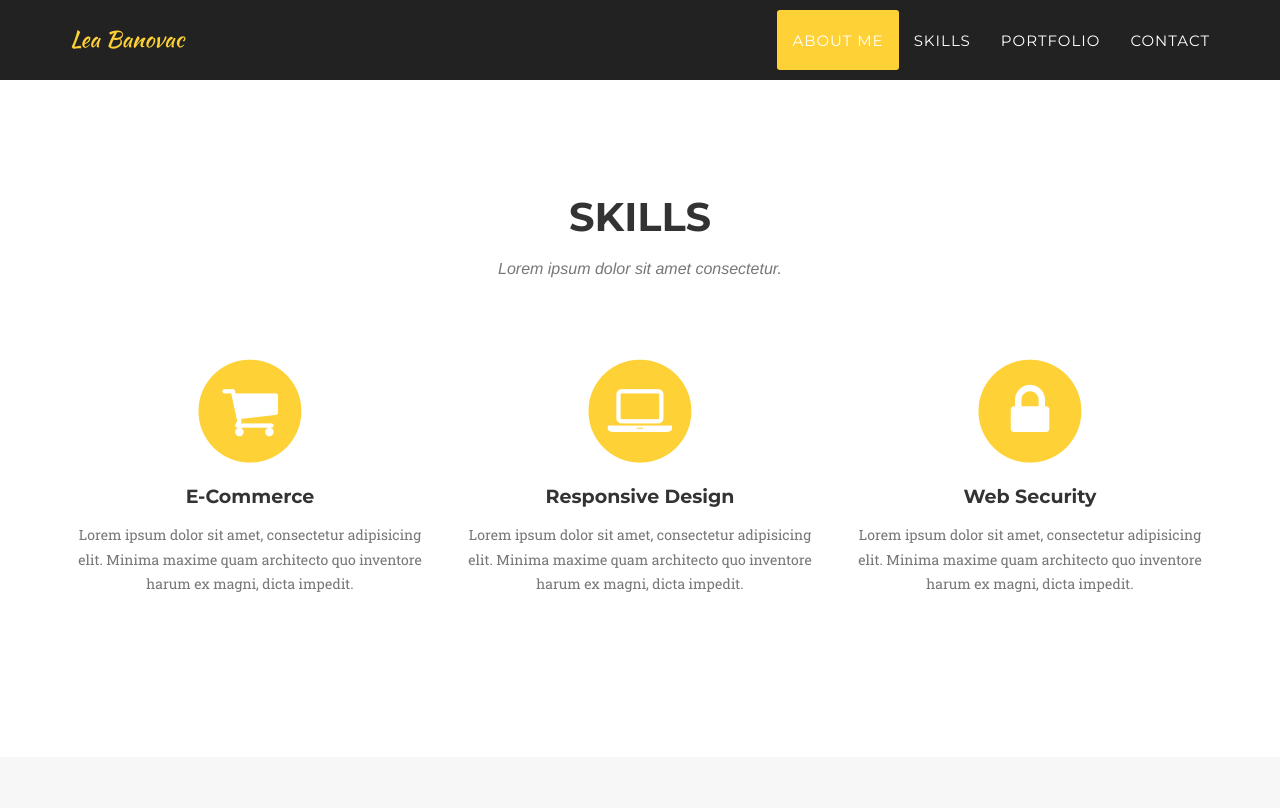
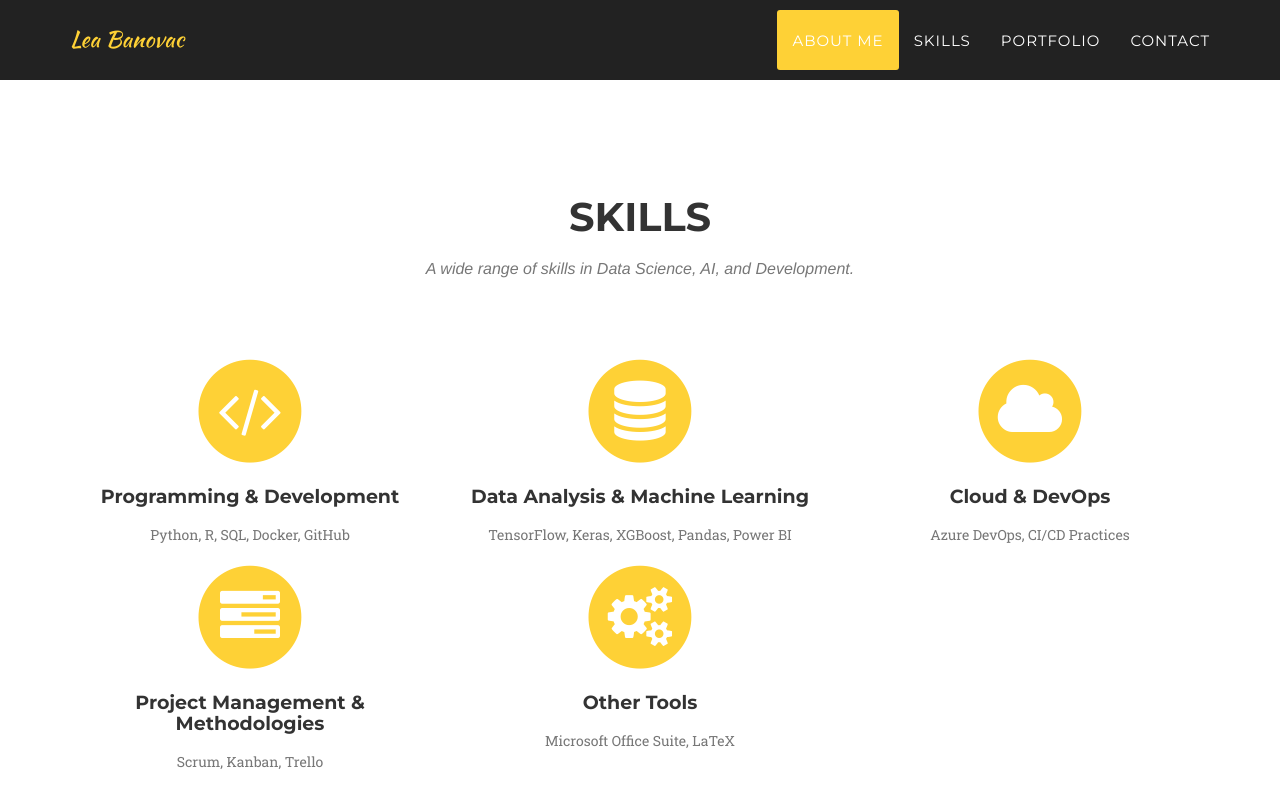
Before and after one commit to leabanovac224055/leabanovac224055.github.io, a Jekyll site: the page built from index.html, in a window 1280 px wide and 900 px high, scrolled down 1877 px. Shown: the top 808 px of the window. Built offline with Jekyll 4.4.1, drawn with Linux system fonts in a browser that asks for light colours; some web fonts are replaced.

Commit message:
Update skills.html

```diff
--- a/_includes/skills.html
+++ b/_includes/skills.html
@@ -4,33 +4,60 @@
         <div class="row">
             <div class="col-lg-12 text-center">
                 <h2 class="section-heading">Skills</h2>
-                    <h3 class="section-subheading text-muted">Lorem ipsum dolor sit amet consectetur.</h3>
+                <h3 class="section-subheading text-muted">A wide range of skills in Data Science, AI, and Development.</h3>
             </div>
         </div>
         <div class="row text-center">
+            <!-- Programming & Development -->
             <div class="col-md-4">
                 <span class="fa-stack fa-4x">
                     <i class="fa fa-circle fa-stack-2x text-primary"></i>
-                        <i class="fa fa-shopping-cart fa-stack-1x fa-inverse"></i>
+                    <i class="fa fa-code fa-stack-1x fa-inverse"></i>
                 </span>
-                    <h4 class="skills-heading">E-Commerce</h4>
-                    <p class="text-muted">Lorem ipsum dolor sit amet, consectetur adipisicing elit. Minima maxime quam architecto quo inventore harum ex magni, dicta impedit.</p>
+                <h4 class="skills-heading">Programming & Development</h4>
+                <p class="text-muted">Python, R, SQL, Docker, GitHub</p>
             </div>
+
+            <!-- Data Analysis & Machine Learning -->
             <div class="col-md-4">
                 <span class="fa-stack fa-4x">
                     <i class="fa fa-circle fa-stack-2x text-primary"></i>
-                        <i class="fa fa-laptop fa-stack-1x fa-inverse"></i>
+                    <i class="fa fa-database fa-stack-1x fa-inverse"></i>
                 </span>
-                    <h4 class="skills-heading">Responsive Design</h4>
-                    <p class="text-muted">Lorem ipsum dolor sit amet, consectetur adipisicing elit. Minima maxime quam architecto quo inventore harum ex magni, dicta impedit.</p>
+                <h4 class="skills-heading">Data Analysis & Machine Learning</h4>
+                <p class="text-muted">TensorFlow, Keras, XGBoost, Pandas, Power BI</p>
             </div>
+
+            <!-- Cloud & DevOps -->
             <div class="col-md-4">
                 <span class="fa-stack fa-4x">
                     <i class="fa fa-circle fa-stack-2x text-primary"></i>
-                        <i class="fa fa-lock fa-stack-1x fa-inverse"></i>
+                    <i class="fa fa-cloud fa-stack-1x fa-inverse"></i>
                 </span>
-                    <h4 class="skills-heading">Web Security</h4>
-                    <p class="text-muted">Lorem ipsum dolor sit amet, consectetur adipisicing elit. Minima maxime quam architecto quo inventore harum ex magni, dicta impedit.</p>
+                <h4 class="skills-heading">Cloud & DevOps</h4>
+                <p class="text-muted">Azure DevOps, CI/CD Practices</p>
+            </div>
+        </div>
+
+        <div class="row text-center">
+            <!-- Project Management & Methodologies -->
+            <div class="col-md-4">
+                <span class="fa-stack fa-4x">
+                    <i class="fa fa-circle fa-stack-2x text-primary"></i>
+                    <i class="fa fa-tasks fa-stack-1x fa-inverse"></i>
+                </span>
+                <h4 class="skills-heading">Project Management & Methodologies</h4>
+                <p class="text-muted">Scrum, Kanban, Trello</p>
+            </div>
+
+            <!-- Other Tools -->
+            <div class="col-md-4">
+                <span class="fa-stack fa-4x">
+                    <i class="fa fa-circle fa-stack-2x text-primary"></i>
+                    <i class="fa fa-cogs fa-stack-1x fa-inverse"></i>
+                </span>
+                <h4 class="skills-heading">Other Tools</h4>
+                <p class="text-muted">Microsoft Office Suite, LaTeX</p>
             </div>
         </div>
     </div>
```
Lines whose indentation alone changed are shown as unchanged.
